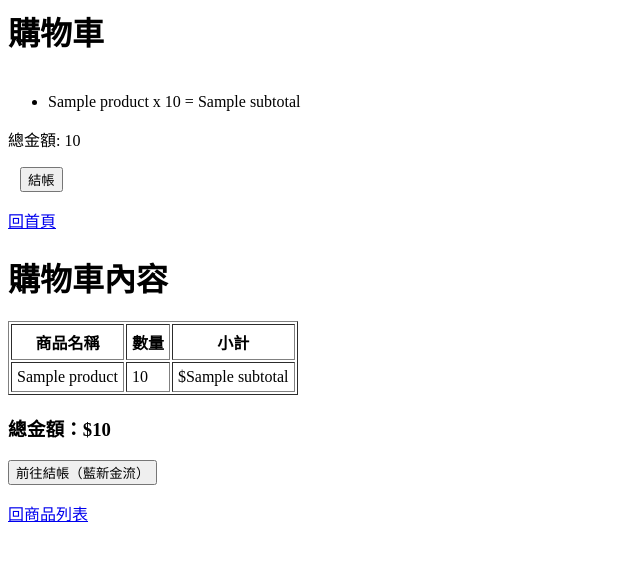
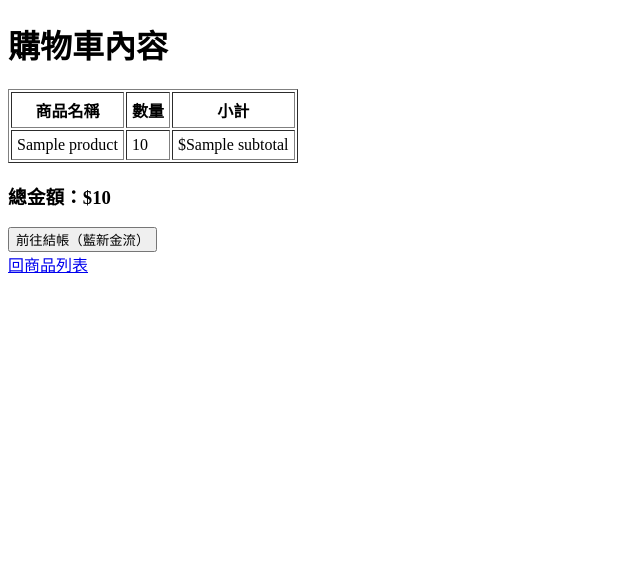
Before and after one commit to Jieis19/eshop, a Flask app: template templates/cart.html in a window 1280 px wide. Shown: the top 561 px of the page, without its empty margins (0-640 px from the left). Run offline with Flask 3, Linux system fonts and the light colour scheme; the template is opened without the code that fills it: most values are stand-ins (such as "Sample title", 1, 10 or a date in 2020).

Commit message:
Update cart.html

```diff
--- a/templates/cart.html
+++ b/templates/cart.html
@@ -1,18 +1,18 @@
-<h1>購物車</h1>
-{% if items %}
-<ul>
-{% for item in items %}
-    <li>{{item.product.name}} x {{item.quantity}} = {{item.subtotal}}</li>
-{% endfor %}
-</ul>
-<p>總金額: {{total}}</p>
-<form method="post" action="/checkout">
-    <button type="submit">結帳</button>
-</form>
-{% else %}
-<p>購物車空空如也</p>
-{% endif %}
-<a href="/">回首頁</a>
+<!-- <h1>購物車</h1> -->
+<!-- {% if items %} -->
+<!-- <ul> -->
+<!-- {% for item in items %} -->
+ <!--    <li>{{item.product.name}} x {{item.quantity}} = {{item.subtotal}}</li> -->
+<!-- {% endfor %} -->
+<!-- </ul> -->
+<!-- <p>總金額: {{total}}</p> -->
+<!-- <form method="post" action="/checkout"> -->
+ <!--    <button type="submit">結帳</button> -->
+<!-- </form> -->
+<!-- {% else %} -->
+<!-- <p>購物車空空如也</p> -->
+<!-- {% endif %} -->
+<!-- <a href="/">回首頁</a> -->
 
 
 
```
